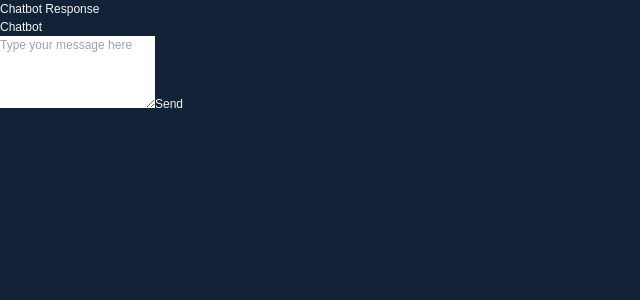
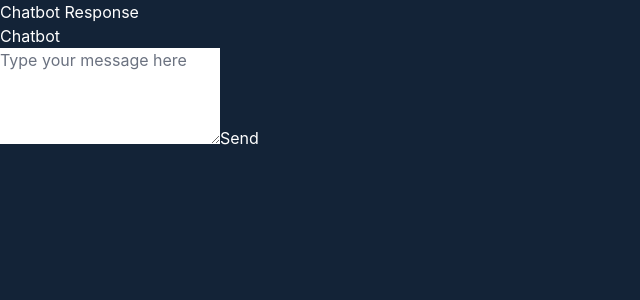
Before and after one commit to tarunagarwal1981/vessel-iq, a Next.js app: page / in a window 1280 px wide. Shown: the top 300 px of the page, without its empty margins (0-640 px from the left). Built offline with nearby package versions, Linux system fonts and the light colour scheme.

Commit message:
Update globals.css

```diff
--- a/src/app/globals.css
+++ b/src/app/globals.css
@@ -3,43 +3,47 @@
 @tailwind utilities;
 
 :root {
-  --foreground: #f4f4f4;
-  --background: #132337;
+  --primary-bg: #132337;
+  --secondary-bg: #1f4068;
+  --text-color: #ffffff;
+  --border-color: #2a4d7f;
 }
 
 body {
-  color: var(--foreground);
-  background-color: var(--background);
-  font-family: 'Nunito', sans-serif;
-  font-size: 12px;
-  min-height: 100vh;
-  margin: 0;
-  padding: 0;
-}
-
-html {
-  background-color: var(--background);
-  height: 100%;
-}
-
-#__next {
-  min-height: 100vh;
+  background-color: var(--primary-bg);
+  color: var(--text-color);
+  font-family: 'Inter', system-ui, -apple-system, sans-serif;
 }
 
 /* Custom scrollbar */
 ::-webkit-scrollbar {
-  width: 6px;
+  width: 8px;
 }
 
 ::-webkit-scrollbar-track {
-  background: #1a2a3d;
+  background: #132337;
 }
 
 ::-webkit-scrollbar-thumb {
-  background: #2a3b4d;
-  border-radius: 3px;
+  background: #2a4d7f;
+  border-radius: 4px;
 }
 
 ::-webkit-scrollbar-thumb:hover {
-  background: #3a4b5d;
+  background: #3a5d8f;
 }
+
+/* Textarea custom styles */
+textarea::placeholder {
+  color: #6b7280;
+}
+
+/* Loading animation */
+@keyframes pulse {
+  0%, 100% { opacity: 1; }
+  50% { opacity: 0.5; }
+}
+
+.animate-pulse {
+  animation: pulse 2s cubic-bezier(0.4, 0, 0.6, 1) infinite;
+}
```
